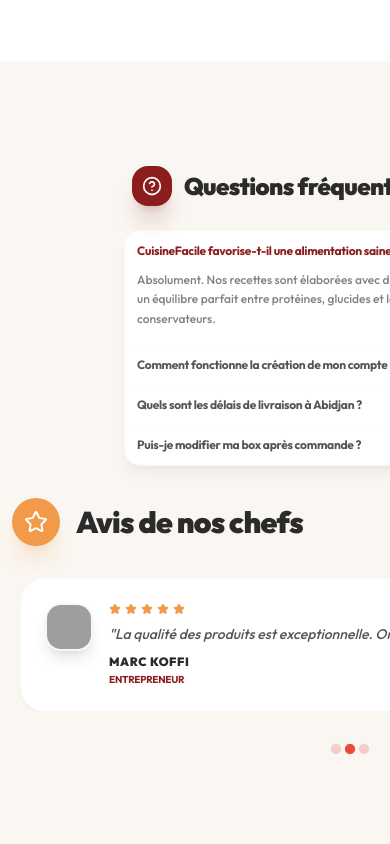
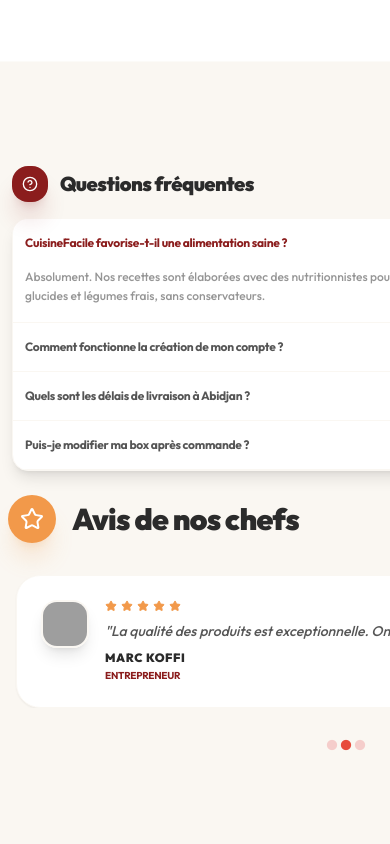
Before and after one commit to BriceYvan15/cuisinefacile.africa, a React (Vite) app: page / in a window 390 px wide. Shown: the part 2380-3224 px from the top of the page. Built offline with nearby package versions, Linux system fonts and the light colour scheme; grey boxes are pictures that could not be loaded.

Commit message:
Amélioration de l'affichage du conteneur FAQ sur mobile

```diff
--- a/src/pages/Home.tsx
+++ b/src/pages/Home.tsx
@@ -68,16 +68,16 @@
 }
 
 const FAQItem: React.FC<FAQItemProps> = ({ question, answer, isOpen, onClick }) => (
-  <div className={`border-b border-beige/50 transition-all ${isOpen ? 'bg-white' : ''}`}>
+  <div className={`border-b border-beige transition-all ${isOpen ? 'bg-white' : ''}`}>
     <button
       onClick={onClick}
-      className="w-full py-3 sm:py-4 px-3 sm:px-4 flex items-center justify-between text-left group"
+      className="w-full py-4 sm:py-5 px-3 sm:px-4 flex items-center justify-between text-left group"
     >
-      <span className={`text-xs sm:text-sm font-bold tracking-tight transition-colors leading-tight ${isOpen ? 'text-primary' : 'text-dark/80 group-hover:text-primary'}`}>
+      <span className={`text-xs sm:text-sm font-bold tracking-tight transition-colors ${isOpen ? 'text-primary' : 'text-dark/80 group-hover:text-primary'}`}>
         {question}
       </span>
       <div className={`shrink-0 ml-3 sm:ml-4 transition-transform duration-300 ${isOpen ? 'rotate-180 text-primary' : 'text-dark/20'}`}>
-        {isOpen ? <Minus size={14} className="w-3.5 h-3.5 sm:w-4 sm:h-4" /> : <Plus size={14} className="w-3.5 h-3.5 sm:w-4 sm:h-4" />}
+        {isOpen ? <Minus size={16} /> : <Plus size={16} />}
       </div>
     </button>
     <AnimatePresence>
@@ -86,10 +86,9 @@
           initial={{ height: 0, opacity: 0 }}
           animate={{ height: 'auto', opacity: 1 }}
           exit={{ height: 0, opacity: 0 }}
-          transition={{ duration: 0.3, ease: "easeInOut" }}
           className="overflow-hidden"
         >
-          <div className="px-3 sm:px-4 pb-4 sm:pb-6 text-xs leading-relaxed text-dark/60 font-medium">
+          <div className="px-3 sm:px-4 pb-4 sm:pb-6 text-xs leading-relaxed text-dark/50 font-medium">
             {answer}
           </div>
         </motion.div>
@@ -328,20 +327,22 @@
       </section>
 
       {/* FAQ & Témoignages */}
-      <section className="container mx-auto px-3 sm:px-4 md:px-6 grid lg:grid-cols-2 gap-8 sm:gap-12 md:gap-20 py-10 sm:py-12 md:py-16">
+      <section className="w-full px-2 sm:px-4 md:px-6 py-10 sm:py-12 md:py-16">
+        <div className="max-w-7xl mx-auto grid lg:grid-cols-2 gap-6 sm:gap-8 md:gap-12 lg:gap-20">
+          {/* Section FAQ */}
           <motion.div
             initial={{ opacity: 0, y: 30 }}
             whileInView={{ opacity: 1, y: 0 }}
-          viewport={{ once: true, margin: "-10% 0px" }}
-          className="w-full max-w-md mx-auto lg:max-w-none"
+            viewport={{ once: true }}
+            className="w-full mx-auto px-1 sm:px-2"
           >
-          <div className="flex items-center gap-3 sm:gap-4 md:gap-5 mb-6 sm:mb-8 md:mb-12 px-2 sm:px-0">
-            <div className="w-10 h-10 sm:w-12 sm:h-12 md:w-14 md:h-14 bg-primary text-white rounded-2xl sm:rounded-3xl md:rounded-[1.5rem] flex items-center justify-center shadow-xl shadow-primary/20 flex-shrink-0">
-              <HelpCircle className="w-5 h-5 sm:w-6 sm:h-6 md:w-8 md:h-8" />
+            <div className="flex items-center gap-3 sm:gap-4 mb-4 sm:mb-6 md:mb-8">
+              <div className="w-9 h-9 sm:w-12 sm:h-12 md:w-14 md:h-14 bg-primary text-white rounded-2xl sm:rounded-3xl md:rounded-[1.5rem] flex-shrink-0 flex items-center justify-center shadow-xl shadow-primary/20">
+                <HelpCircle className="w-4 h-4 sm:w-6 sm:h-6 md:w-7 md:h-7" />
               </div>
-            <h2 className="text-2xl sm:text-3xl md:text-4xl font-black tracking-tight text-dark">Questions fréquentes</h2>
+              <h2 className="text-xl sm:text-2xl md:text-4xl font-black tracking-tight text-dark">Questions fréquentes</h2>
             </div>
-          <div className="bg-white rounded-2xl sm:rounded-3xl md:rounded-[3.5rem] shadow-lg md:shadow-xl shadow-black/5 border border-beige overflow-hidden">
+            <div className="bg-white rounded-2xl sm:rounded-3xl md:rounded-[3.5rem] shadow-lg border border-beige overflow-hidden w-full max-w-full">
               {FAQ_DATA.map((item, index) => (
                 <FAQItem
                   key={index}
@@ -354,6 +355,7 @@
             </div>
           </motion.div>
 
+          {/* Section Témoignages */}
           <motion.div
             initial={{ opacity: 0, y: 30 }}
             whileInView={{ opacity: 1, y: 0 }}
@@ -448,6 +450,7 @@
               ))}
             </div>
           </motion.div>
+        </div>
       </section>
 
       {/* CTA Section */}
```
Lines whose indentation alone changed are shown as unchanged.
